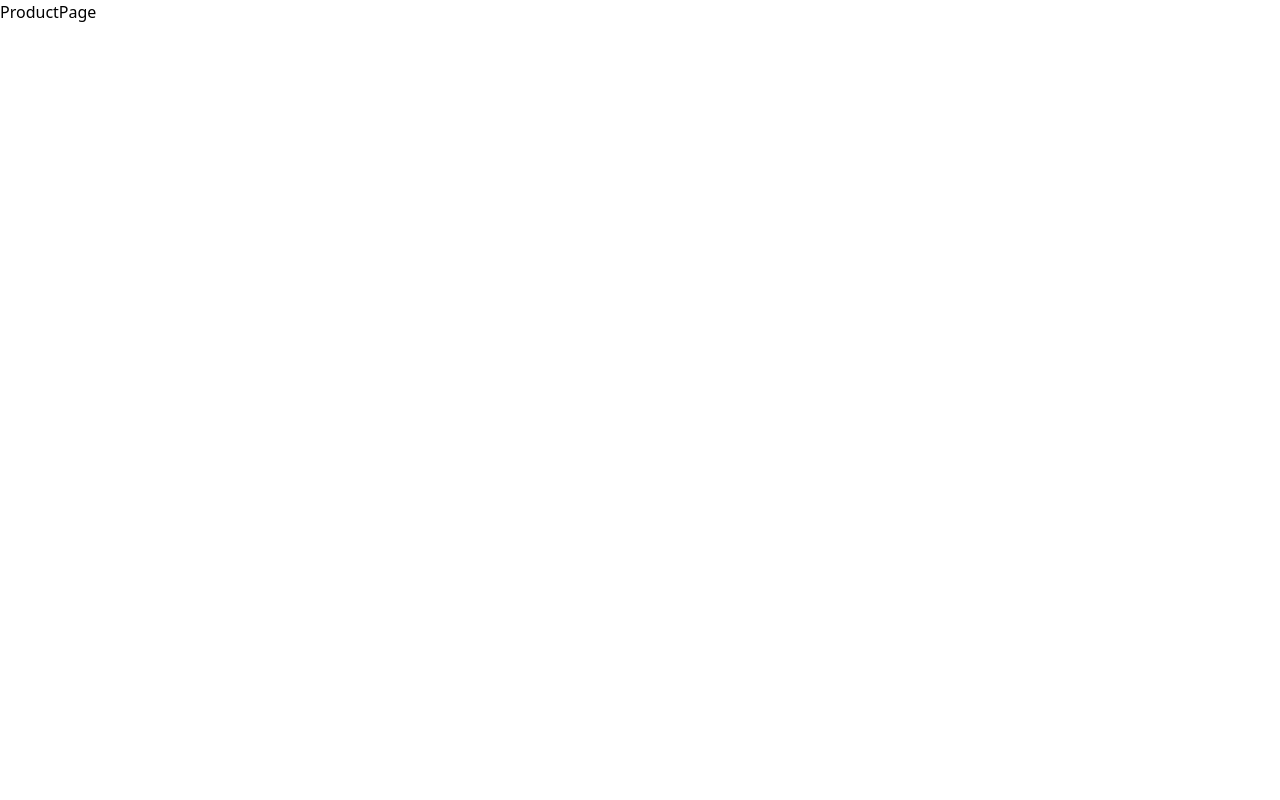
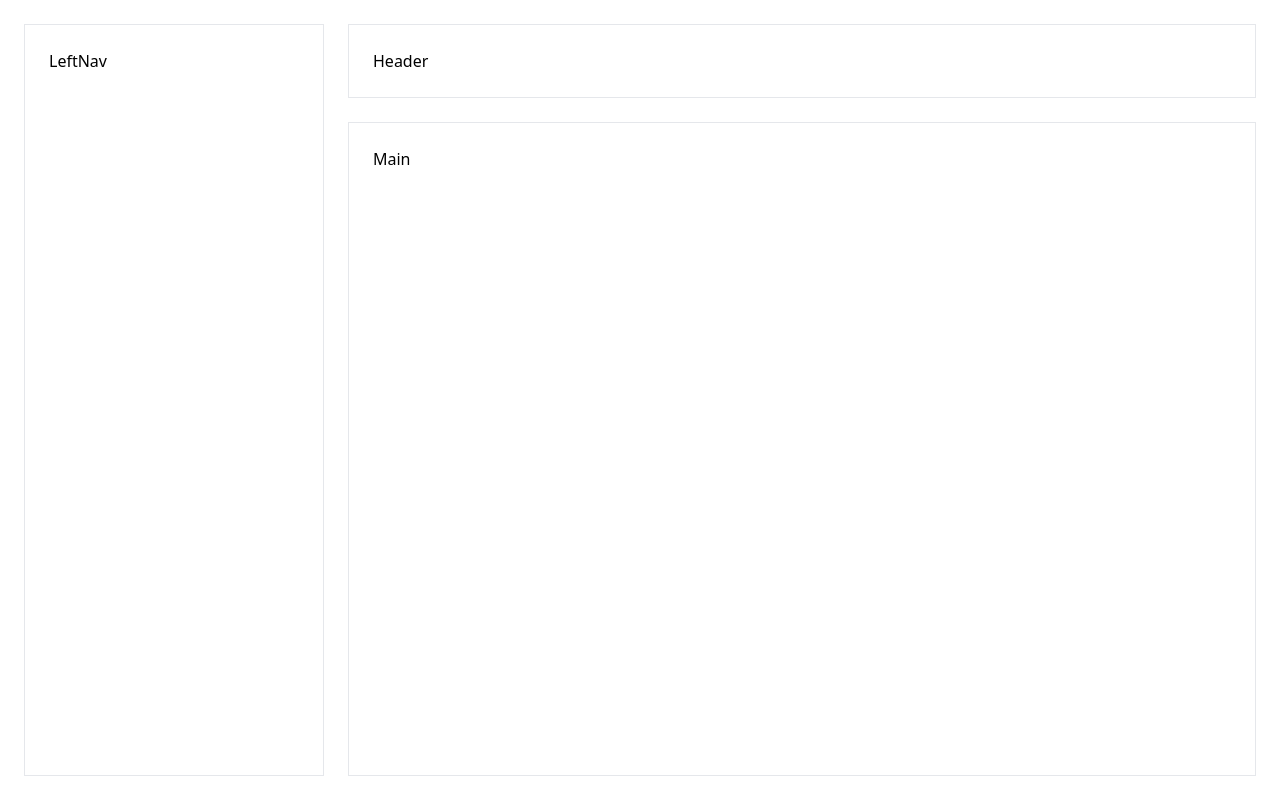
Before and after one commit to chingu-voyages/v47-tier2-team-10, a React (Create React App) app in the folder v47-client/: page /ProductPage in a window 1280 px wide. Built offline with nearby package versions, Linux system fonts and the light colour scheme.

Commit message:
implemented api and skeleton on product page

```diff
--- /dev/null
+++ b/v47-client/src/components/Error.jsx
@@ -0,0 +1,7 @@
+import React from 'react'
+
+export default function Error() {
+  return (
+    <div>Error</div>
+  )
+}
--- /dev/null
+++ b/v47-client/src/components/Loading.jsx
@@ -0,0 +1,7 @@
+import React from 'react'
+
+export default function Loading() {
+  return (
+    <div>Loading</div>
+  )
+}
--- /dev/null
+++ b/v47-client/src/components/constants/api.jsx
@@ -0,0 +1,13 @@
+
+// mock data simulating fetching
+
+
+export const fetchData = async (data) => {
+    const fetchDataPromise = new Promise((resolve, reject) => {
+      setTimeout(() => {
+        resolve(data);
+      }, 2000);
+    });
+
+    return fetchDataPromise
+  };
--- /dev/null
+++ b/v47-client/src/components/productpage/Header.jsx
@@ -0,0 +1,9 @@
+import React from 'react'
+
+export default function Header() {
+  return (
+    <section className='border  p-6'>
+      Header
+    </section>
+  )
+}
--- /dev/null
+++ b/v47-client/src/components/productpage/LeftNav.jsx
@@ -0,0 +1,8 @@
+import React from 'react'
+
+export default function LeftNav() {
+
+  return (
+    <section className='border w-[300px] p-6'>LeftNav</section>
+  )
+}
--- /dev/null
+++ b/v47-client/src/components/productpage/Main.jsx
@@ -0,0 +1,7 @@
+import React from 'react'
+
+export default function Main() {
+  return (
+    <section className='border p-6 flex flex-1'>Main</section>
+  )
+}
--- a/v47-client/src/pages/ProductPage.jsx
+++ b/v47-client/src/pages/ProductPage.jsx
@@ -1,7 +1,36 @@
-import React from 'react'
+import React, { useEffect, useState } from "react";
+import Main from "../components/productpage/Main";
+import LeftNav from "../components/productpage/LeftNav";
+import Header from "../components/productpage/Header";
+import data from "../data.json";
+import { fetchData } from "../components/constants/api";
+export default function ProductPage() {
+  const [productData, setProductData] = useState([]);
+  const [isLoading, setIsLoading] = useState(true);
+  const [errorHandling, setErrorHandling] = useState(false);
 
-export default function ProductPage() {
+  useEffect(() => {
+    const fetchProductData = async () => {
+      try {
+        const result = await fetchData(data);
+        setProductData(result);
+        setIsLoading(false);
+      } catch (error) {
+        setIsLoading(false);
+        setErrorHandling(true);
+        console.error("Error Fetching", error);
+      }
+    };
+    fetchProductData();
+  }, [productData]);
+
   return (
-    <div>ProductPage</div>
-  )
+    <section className="flex gap-x-6 h-screen mx-auto p-6">
+      <LeftNav />
+      <div className="flex space-y-6 flex-1 flex-col">
+        <Header />
+        <Main />
+      </div>
+    </section>
+  );
 }
```
